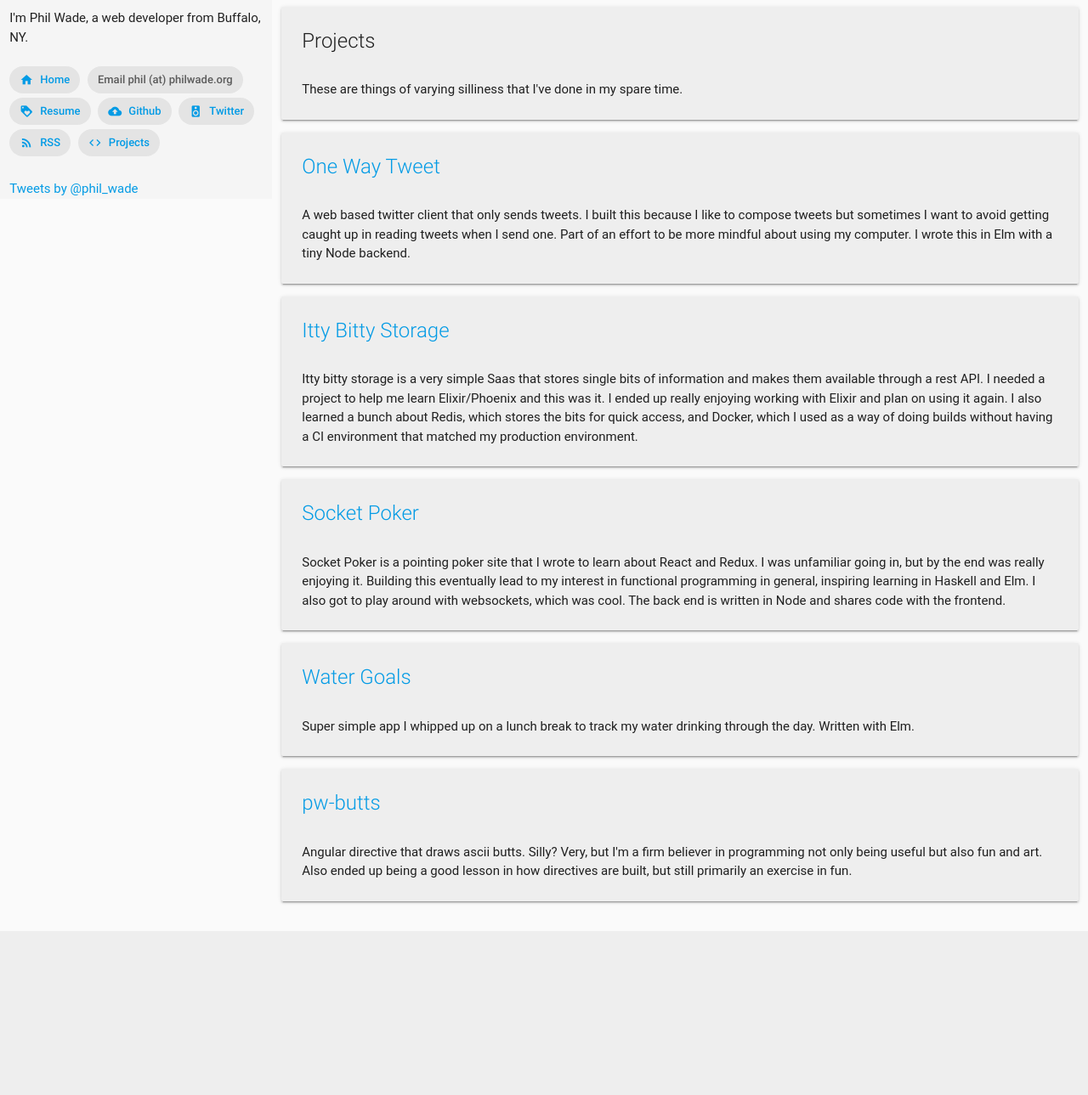
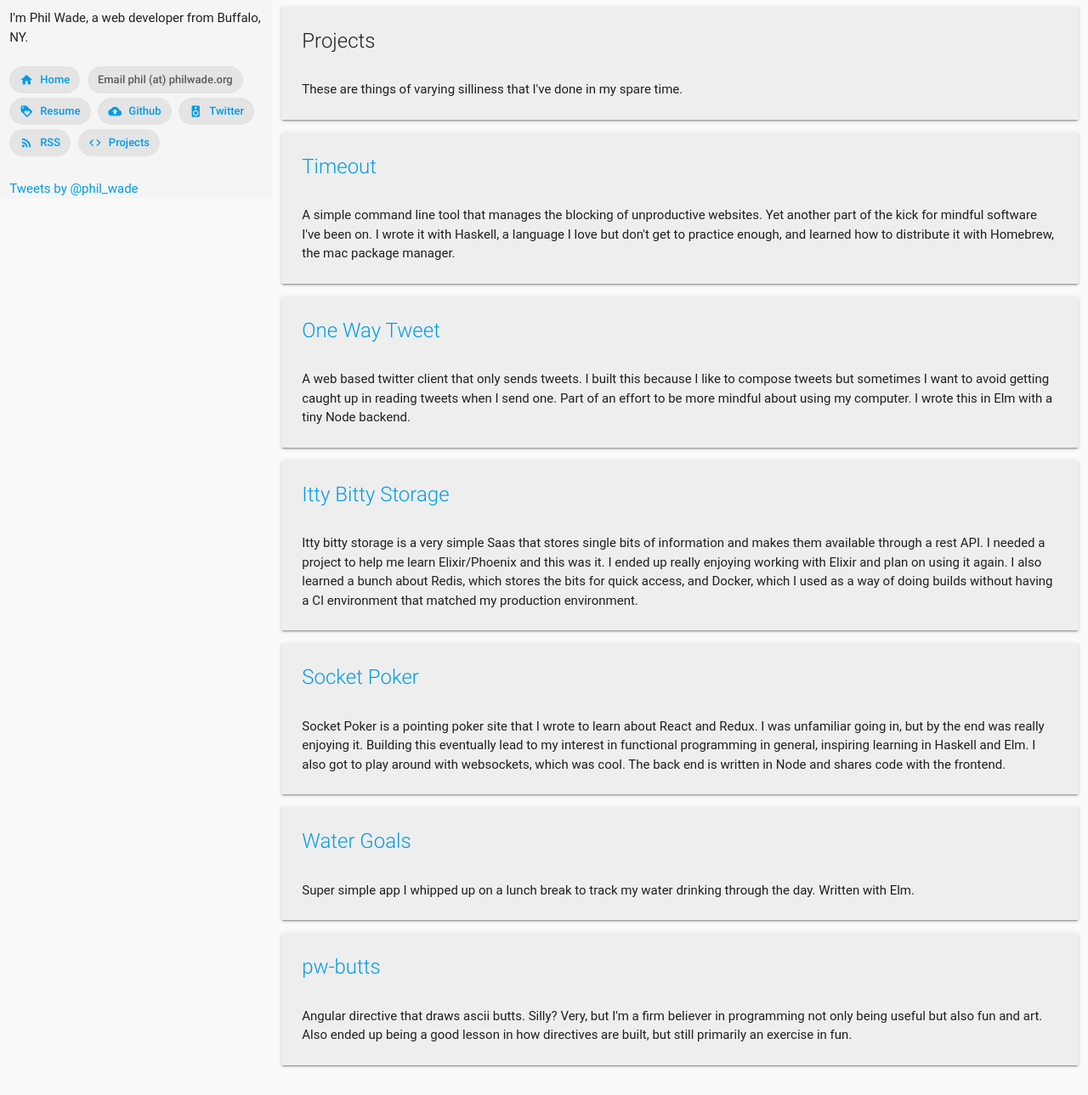
Before and after one commit to philwade/philwadeorg, a Django app: page /projects/ in a window 1280 px wide. Shown: the whole page at 85% size. Before the commit the page ends 1063 px from the top, so only its background shows below. Run offline with Django 3.2, Linux system fonts and the light colour scheme; some libraries are stand-ins or nearby versions; some web fonts are replaced.

Commit message:
Add timeout to projects

```diff
--- a/philblog/blog/templates/blog/projects.html
+++ b/philblog/blog/templates/blog/projects.html
@@ -5,6 +5,15 @@
             <span class="card-title">Projects</span>
             <br/>
 			These are things of varying silliness that I've done in my spare time.
+	    </div>
+	</div>
+	<div class="blog_post card grey lighten-3">
+        <div class="card-content">
+            <span class="card-title"><a href="http://timeout.philwade.com">Timeout</a></span>
+            <br/>
+            A simple command line tool that manages the blocking of unproductive websites. Yet another
+            part of the kick for mindful software I've been on. I wrote it with Haskell, a language I love
+            but don't get to practice enough, and learned how to distribute it with Homebrew, the mac package manager.
 	    </div>
 	</div>
 	<div class="blog_post card grey lighten-3">
```
